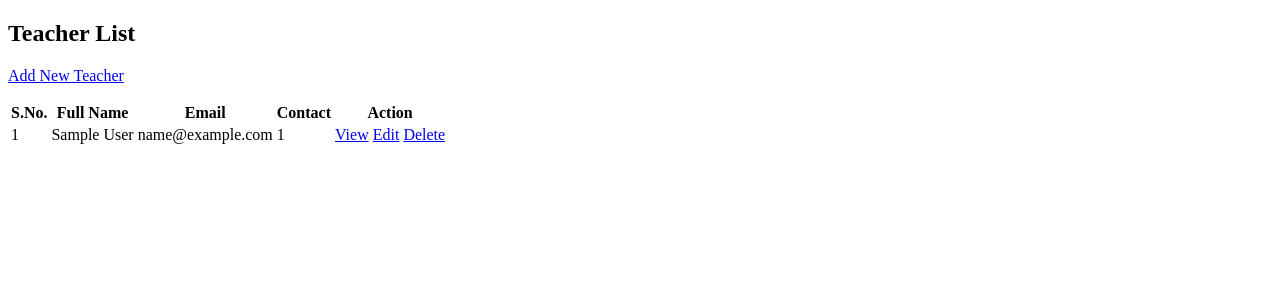
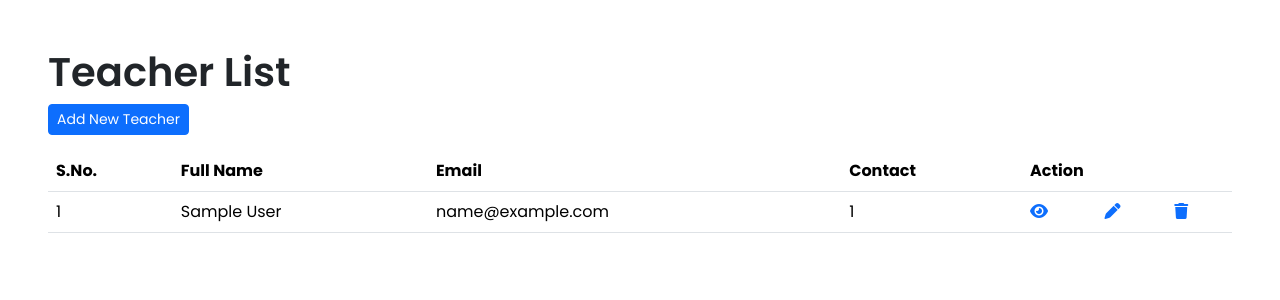
Before and after one commit to GrishmaDahal/Django-project-lms, a Django app: page /teacher/list/ in a window 1280 px wide. Shown: the top 300 px of the page. Run offline with Django 5.2, Linux system fonts and the light colour scheme; tables that the repository leaves empty hold one stand-in row (values such as "Sample post"); some libraries are stand-ins or nearby versions.

Commit message:
Django project LMS: fomtawesome, google fonts,static css,Teacher EDIT, UPDATE AND DELETE

```diff
--- a/core/templates/teachers/teacher_form.html
+++ b/core/templates/teachers/teacher_form.html
@@ -1,9 +1,9 @@
 {% extends 'base.html' %}
 {% load django_bootstrap5 %}
-
 {% block content %}
 
-<form action="/url/to/submit/" method="post" class="form">
+<section class="container p-5 mt-4">
+    <form action="{% url 'teacher.create' %}" method="post" class="form">
     {% csrf_token %}
 
     {% bootstrap_form form %}
@@ -11,5 +11,6 @@
     {% bootstrap_button button_type="submit" content="OK" %}
     {% bootstrap_button button_type="reset" content="Cancel" %}
 </form>
+</section>
 
 {% endblock %}
--- a/core/templates/teachers/teacher_index.html
+++ b/core/templates/teachers/teacher_index.html
@@ -5,7 +5,7 @@
 {% block content %}
     <section class = p-5 mt -4>
         <h1>Teacher List</h1>
-        <p><a href="{% url 'teacher.create' %}" class="btn-sm btn-primary">Add New Teacher</a></p>
+        <p><a href="{% url 'teacher.create' %}" class="btn btn-sm btn-primary">Add New Teacher</a></p>
         <table class="table table-hover">
             <thead>
                 <tr>
@@ -23,9 +23,9 @@
                     <td>{{ teacher.full_name }}</td>
                     <td>{{ teacher.email }}</td>
                     <td>{{ teacher.phone_no }}</td>
-                    <td><a href="#">View</a></td>
-                    <td><a href="#">Edit</a></td>
-                    <td><a href="#">Delete</a></td>
+                    <td><a href="{% url 'teacher.detail' teacher.id %}"><i class="fa-solid fa-eye"></i></a></td>
+                    <td><a href="{% url 'teacher.edit' teacher.id %}"> <i class="fa-solid fa-pen"></i></i></a></td>
+                    <td><a href="{% url 'teacher.delete' teacher.id %}"><i class="fa-solid fa-trash"></a></td>
                 </tr>
                 {% endfor %}
             </tbody>
--- a/core/urls.py
+++ b/core/urls.py
@@ -1,10 +1,13 @@
 from django.urls import path
 #from core import views
-from core.views import HomePageView,TeacherListView, TeacherCreateView
+from core.views import HomePageView,TeacherListView, TeacherCreateView,TeacherDeleteView,TeacherUpdateView,TeacherDetailView
 
 urlpatterns = [
     #path('', views.home, name='home')
     path('',HomePageView.as_view(), name='home'),
     path('teacher/list/', TeacherListView.as_view(),name='teacher.index'),
     path('teacher/create/',TeacherCreateView.as_view(),name='teacher.create'),
+    path('teacher/<int:pk>/detail/',TeacherDetailView.as_view(),name ='teacher.detail'),
+    path('teacher/<int:pk>/edit/',TeacherUpdateView.as_view(),name ='teacher.edit'),
+    path('teacher/<int:pk>/delete/',TeacherDeleteView.as_view(),name ='teacher.delete')
 ]
--- a/core/views.py
+++ b/core/views.py
@@ -1,7 +1,9 @@
 from django.shortcuts import render
 from django.views.generic.base import TemplateView
-from django.views.generic import ListView, CreateView
+from django.views.generic import ListView, CreateView, UpdateView, DeleteView, DetailView
 from core.models import Teacher, Student, Assignment, Materials
+from django.urls import reverse_lazy
+
 # Create your views here.
 #def home(request):
     #return render(request,'home.html')
@@ -19,4 +21,20 @@ class TeacherCreateView(CreateView):
     model = Teacher
     fields= ['full_name','email','department','phone_no','join_date','user']
     template_name = 'teachers/teacher_form.html'
-    success_url = 'teacher.index'
+    success_url = reverse_lazy('teacher.index')
+
+class TeacherDetailView(DetailView):
+    model = Teacher
+    template_name= 'teachers/teacher_detail.html'
+    context_object_name ='teacher'
+
+class TeacherUpdateView(UpdateView):
+    model = Teacher
+    template_name= 'teachers/teacher_form.html'
+    fields= ['full_name','email','department','phone_no','join_date','user']
+    success_url = reverse_lazy('teacher.index')
+
+class TeacherDeleteView(DeleteView):
+    model = Teacher
+    context_object_name='teachers/teacher_delete_confirm.html'
+    success_url= reverse_lazy('teacher.index')
--- a/lms/settings.py
+++ b/lms/settings.py
@@ -124,6 +124,7 @@ USE_TZ = True
 # https://docs.djangoproject.com/en/5.2/howto/static-files/
 
 STATIC_URL = 'static/'
+STATICFILES_DIRS= [BASE_DIR / 'static']
 
 # Default primary key field type
 # https://docs.djangoproject.com/en/5.2/ref/settings/#default-auto-field
--- /dev/null
+++ b/static/css/base.css
@@ -0,0 +1,31 @@
+@import url('https://fonts.googleapis.com/css2?family=Poppins:ital,wght@0,100;0,200;0,300;0,400;0,500;0,600;0,700;0,800;0,900;1,100;1,200;1,300;1,400;1,500;1,600;1,700;1,800;1,900&display=swap');
+:root {
+    --primary-color: #3c3e3d;
+    --secondary-color:#3c3e3c;
+    --primary-font: 'Poppins';
+    --primary-font-weight: 400;
+    --primary-font-weight: 700;
+    --heading-font-weight: 600;
+    --subheading-font-weight: 400;
+    --primary-font-size:2rem;
+}
+
+*{
+    font-family:  var(--primary-font);
+}
+
+h1{
+    font-family:  var(--primary-font);
+    font-weight:  var(--heading-font-weight);
+}
+
+h2{
+
+    font-weight:  var(--subheading-font-weight);
+    font-family: var(--primary-font);
+}
+
+p{
+    font-weight:  var(---primary-font-weight);
+    font-family: var(--primary-font);
+}
--- a/templates/base.html
+++ b/templates/base.html
@@ -4,10 +4,17 @@
     <meta charset="UTF-8">
     <meta name="viewport" content="width=device-width, initial-scale=1.0">
     <title>{% block title %} {% endblock %}</title>
+    {% load static %}
+
     <!-- bootstrap css link-->
+    <link href="https://cdn.jsdelivr.net/npm/bootstrap@5.3.7/dist/css/bootstrap.min.css" rel="stylesheet" integrity="sha384-LN+7fdVzj6u52u30Kp6M/trliBMCMKTyK833zpbD+pXdCLuTusPj697FH4R/5mcr" crossorigin="anonymous">
+    <!--custom css-->
+    <link rel="stylesheet" href="https://cdnjs.cloudflare.com/ajax/libs/font-awesome/6.7.2/css/all.min.css" integrity="sha512-Evv84Mr4kqVGRNSgIGL/F/aIDqQb7xQ2vcrdIwxfjThSH8CSR7PBEakCr51Ck+w+/U6swU2Im1vVX0SVk9ABhg==" crossorigin="anonymous" referrerpolicy="no-referrer" />
 
-    <!--custom css-->
-    {% block custom_css %} {% endblock  %}
+
+    {% block custom_css %} {% endblock %}
+
+    <link rel="stylesheet" href="{% static 'css/base.css' %}">
 </head>
 <body>
     <!--navigation-->
```
Also changed, not shown: core/templates/teachers/teacher_delete_confirm.html (added), core/templates/teachers/teacher_detail.html (added).
